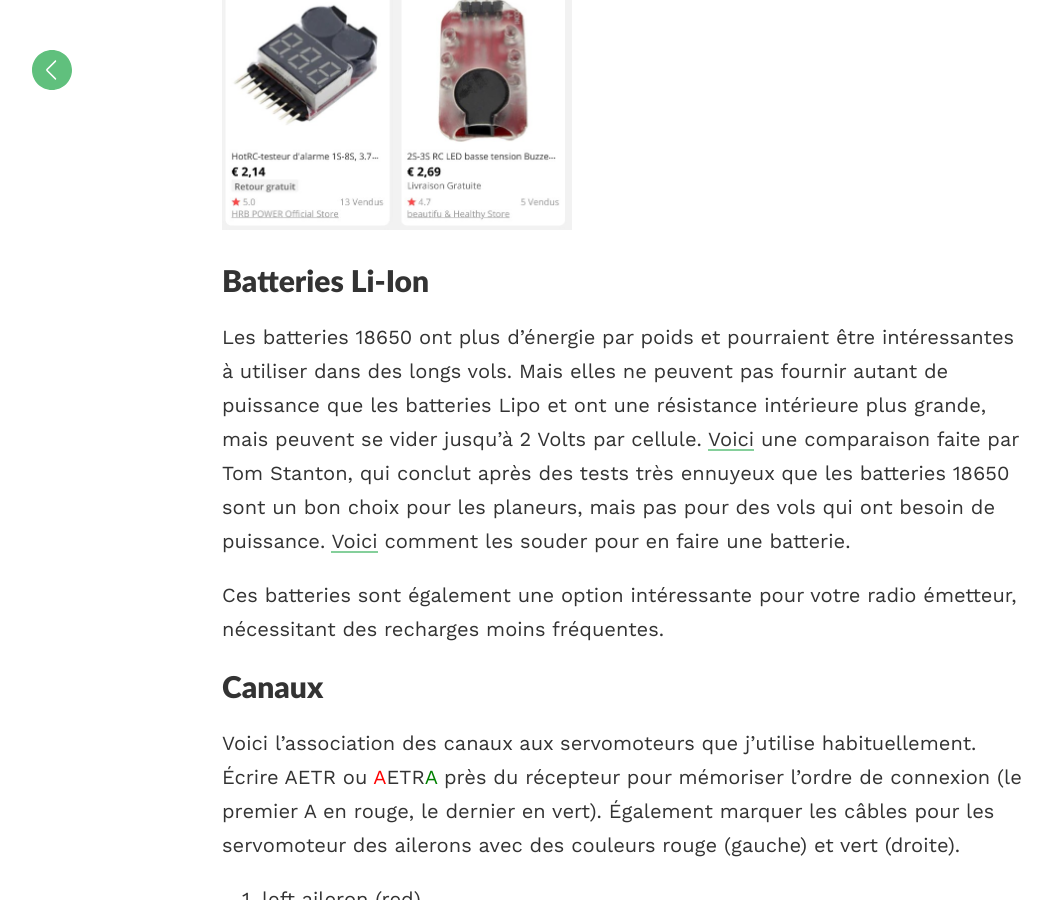
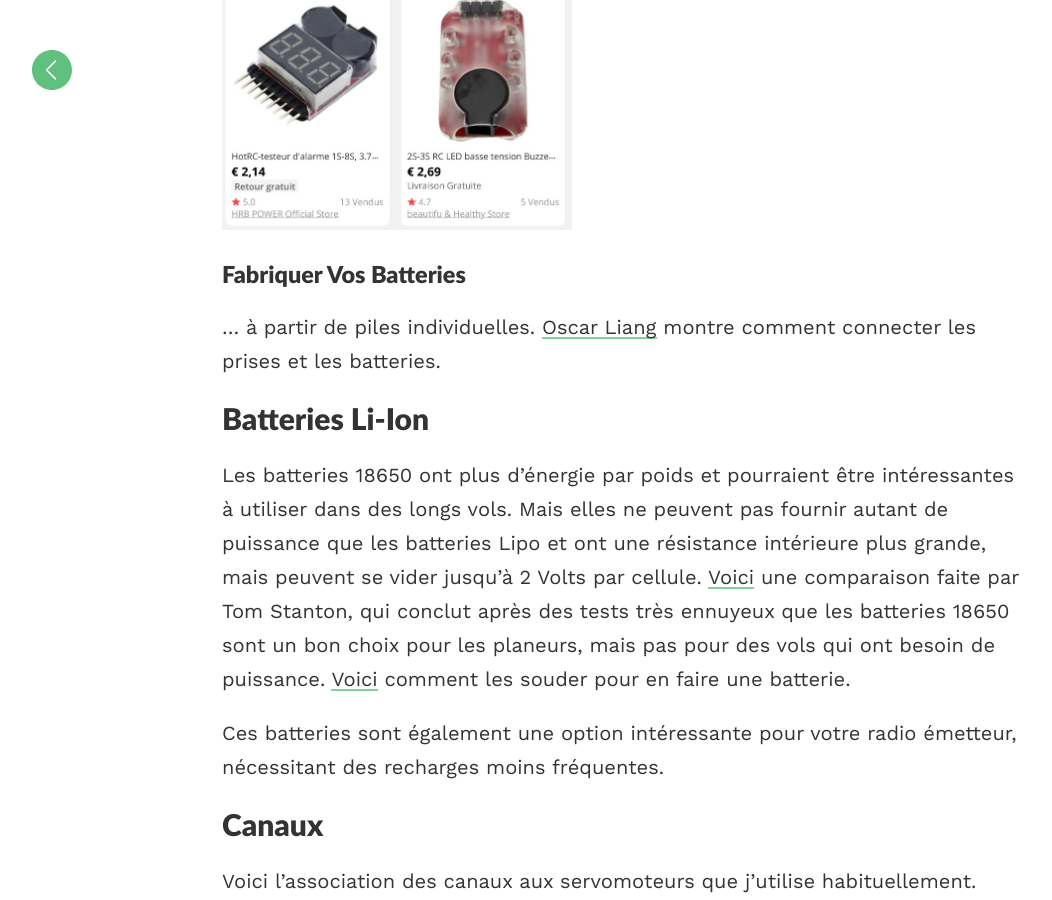
Before and after one commit to xtof-durr/xtof-durr.github.io, a Jekyll site: the page built from rcplane/index.md, in a window 1280 px wide and 900 px high, scrolled down 2671 px. Shown: the whole window, without its empty margins (18-1070 px from the left). Built offline with Jekyll 4.4.1, drawn with Linux system fonts in a browser that asks for light colours; our own code applies the rules of GitHub Pages for plain Markdown files.

Commit message:
Update index.md

```diff
--- a/rcplane/index.md
+++ b/rcplane/index.md
@@ -46,6 +46,10 @@ Trois mécanismes peuvent aider à respecter le seuil de charge minimale.
 - Et enfin un testeur de voltage à connecter sur le câble de charge de votre batterie.  Il vous signale le niveau bas de la batterie par une alarme.  Je connais deux types, un qui affiche le niveau par des diodes vertes, pubis rouges. Installé à l'extérieur du fuselage, vous pouvez le voir en vol d'un coin de l’œil.  Puis un deuxième type affiche par LED le voltage. Impossible de relever l'affiche en vol, mais c'est pratique au sol.  **Attention** à ne pas laisser brancher ce testeur trop longtemps quand l'avion est au sol. Il décharge les batteries de manière déséquilibrée il me semble.
 
 ![](buzzer-lipo.jpg){:width="350"}
+
+### Fabriquer vos batteries
+
+... à partir de piles individuelles. [Oscar Liang](https://oscarliang.com/ctt/uploads/2019/09/Lipo-battery-cells-connect-anode-cathode-terminals-positive-negative-balance-1024x754.jpg) montre comment connecter les prises et les batteries.
 
 
 ## Batteries Li-Ion
```
